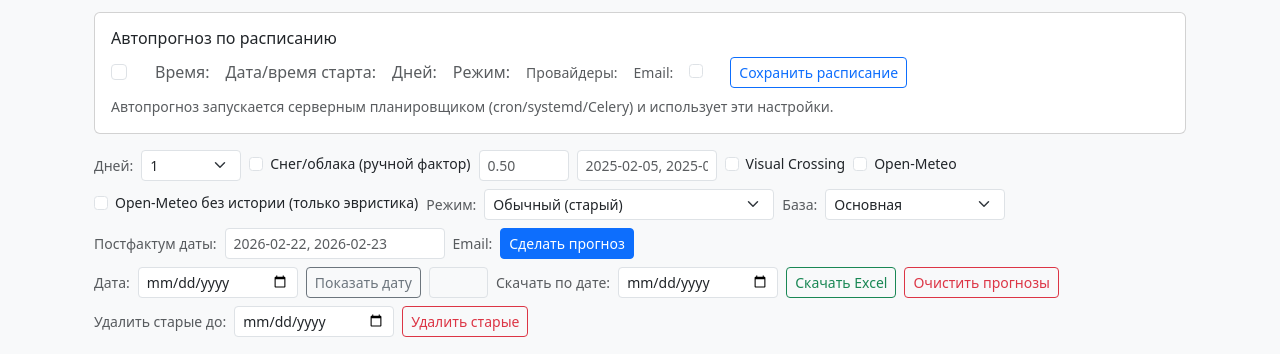
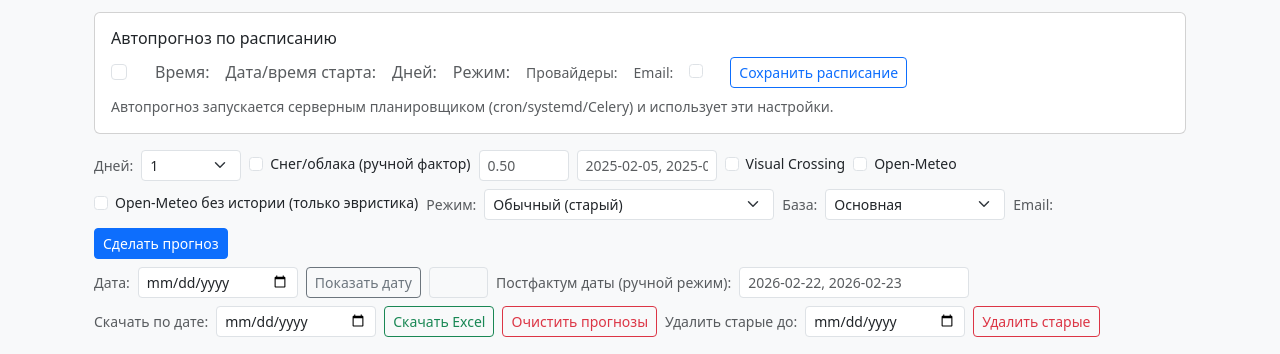
Before and after one commit to Great83g/forecast_platform, a Django app: template dashboard/templates/dashboard/station_forecast_list.html in a window 1280 px wide. Shown: the part 190-544 px from the top of the page. Run offline with Django 5.2, Linux system fonts and the light colour scheme; the template is opened without the code that fills it, so the values that code supplies are empty.

Commit message:
Move post-factum date input into manual forecast controls

```diff
--- a/dashboard/templates/dashboard/station_forecast_list.html
+++ b/dashboard/templates/dashboard/station_forecast_list.html
@@ -118,11 +118,6 @@
         </select>
       </div>
       <div class="d-flex align-items-center gap-2 small">
-        <label class="text-muted mb-0" for="target-dates">Постфактум даты:</label>
-        <input id="target-dates" class="form-control form-control-sm" type="text" name="target_dates"
-               style="width: 220px;" placeholder="2026-02-22, 2026-02-23" value="{{ target_dates_raw }}">
-      </div>
-      <div class="d-flex align-items-center gap-2 small">
         <label class="text-muted mb-0" for="{{ email_form.emails.id_for_label }}">Email:</label>
         {{ email_form.emails }}
       </div>
@@ -134,6 +129,9 @@
       <input class="form-control form-control-sm" type="date" name="date" style="width: 160px;" value="{{ date }}">
       <button class="btn btn-sm btn-outline-secondary" type="submit">Показать дату</button>
       <a class="btn btn-sm btn-outline-light border" href="{% url 'dashboard:station-forecast-list' station.pk %}">Сброс</a>
+      <label class="small mb-0 text-muted" for="target-dates">Постфактум даты (ручной режим):</label>
+      <input id="target-dates" class="form-control form-control-sm" type="text" name="target_dates"
+             style="width: 230px;" placeholder="2026-02-22, 2026-02-23" value="{{ target_dates_raw }}">
     </form>
     <form class="d-flex align-items-center gap-2 flex-wrap" method="get" action="{% url 'dashboard:station-forecast-export' station.pk %}">
       <input type="hidden" name="scope" value="{{ forecast_scope }}">
```
